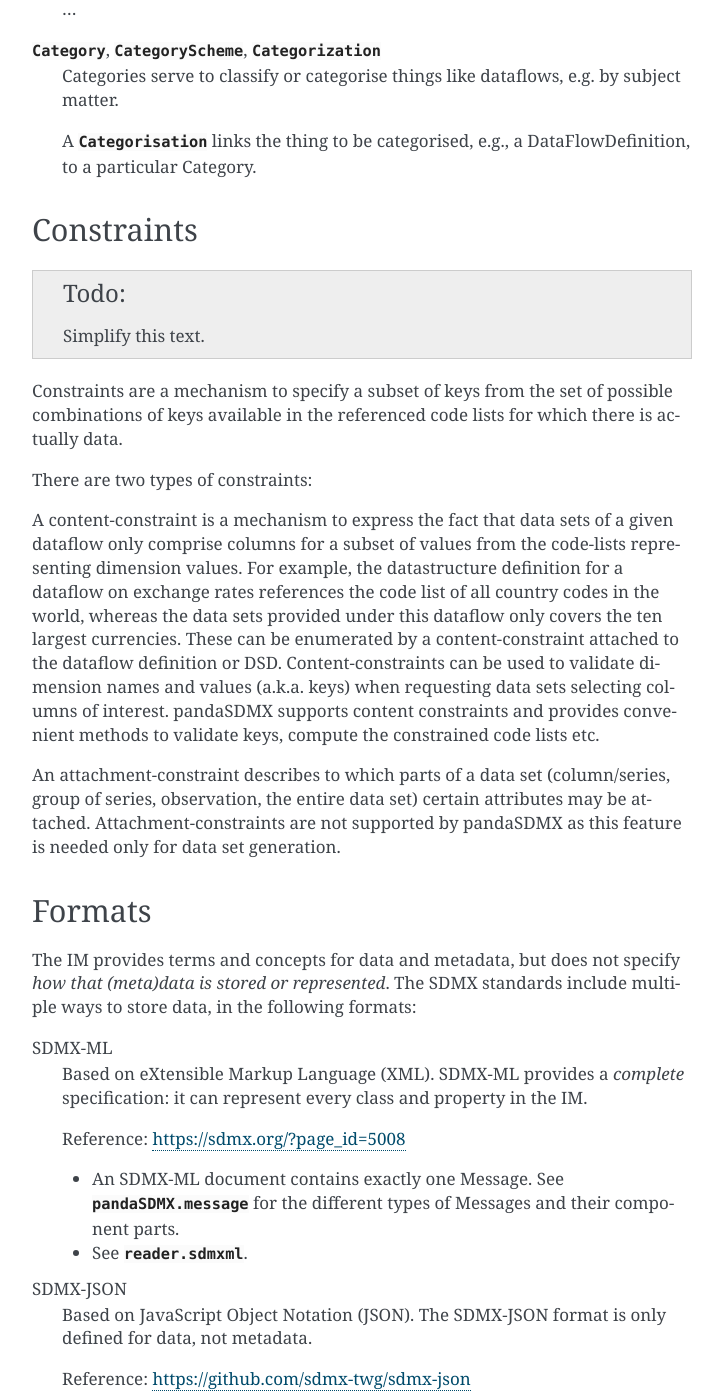
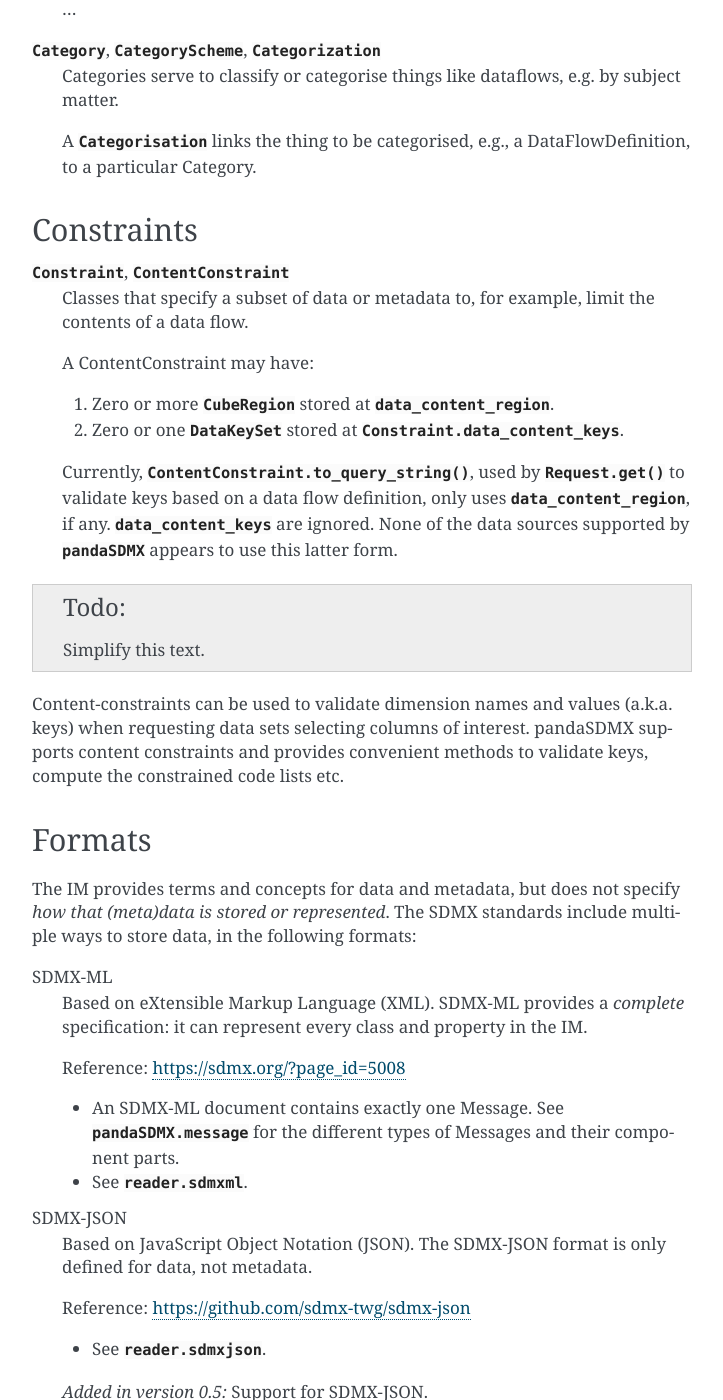
Before and after one commit to dr-leo/pandaSDMX, a Sphinx documentation site: the page built from doc/implementation.rst, in a window 1280 px wide and 1400 px high, scrolled down 4179 px. Shown: the whole window, without its empty margins (388-1111 px from the left). Built offline with Sphinx 7.4.7, drawn with Linux system fonts in a browser that asks for light colours.

Commit message:
Clean up documentation of constraints

```diff
--- a/doc/implementation.rst
+++ b/doc/implementation.rst
@@ -133,6 +133,8 @@ Data structures
 
    A component can be either a DataAttribute that appears as an AttributeValue in data sets; or a Dimension that appears in Keys.
 
+
+
 :class:`.Representation`, :class:`.Facet`
    For example: the concept 'country' can be represented as:
 
@@ -165,20 +167,23 @@ Metadata
 Constraints
 ===========
 
+:class:`.Constraint`, :class:`.ContentConstraint`
+   Classes that specify a subset of data or metadata to, for example, limit the contents of a data flow.
+
+   A ContentConstraint may have:
+
+   1. Zero or more :class:`.CubeRegion` stored at :attr:`.data_content_region`.
+   2. Zero or one :class:`.DataKeySet` stored at :attr:`.Constraint.data_content_keys`.
+
+   Currently, :meth:`.ContentConstraint.to_query_string`, used by :meth:`.Request.get` to validate keys based on a data flow definition, only uses :attr:`.data_content_region`, if any.
+   :attr:`.data_content_keys` are ignored.
+   None of the data sources supported by :mod:`pandaSDMX` appears to use this latter form.
+
+
 .. todo:: Simplify this text.
 
-Constraints are a mechanism to specify a subset of keys from the set of possible combinations of keys available in the referenced code lists for which there is actually data.
-
-There are two types of constraints:
-
-A :index:`content-constraint` is a mechanism to express the fact that data sets of a given dataflow only comprise columns for a subset of values from the code-lists representing dimension values.
-For example, the datastructure definition for a dataflow on exchange rates references the code list of all country codes in the world, whereas the data sets provided under this dataflow only covers the ten largest currencies.
-These can be enumerated by a content-constraint attached to the dataflow definition or DSD.
 Content-constraints can be used to validate dimension names and values (a.k.a. keys) when requesting data sets selecting columns of interest.
 pandaSDMX supports content constraints and provides convenient methods to validate keys, compute the constrained code lists etc.
-
-An :index:`attachment-constraint` describes to which parts of a data set (column/series, group of series, observation, the entire data set) certain attributes may be attached.
-Attachment-constraints are not supported by pandaSDMX as this feature is needed only for data set generation.
 
 
 .. _formats:
```
Also changed, not shown: doc/walkthrough.rst (+12 -22 lines).
